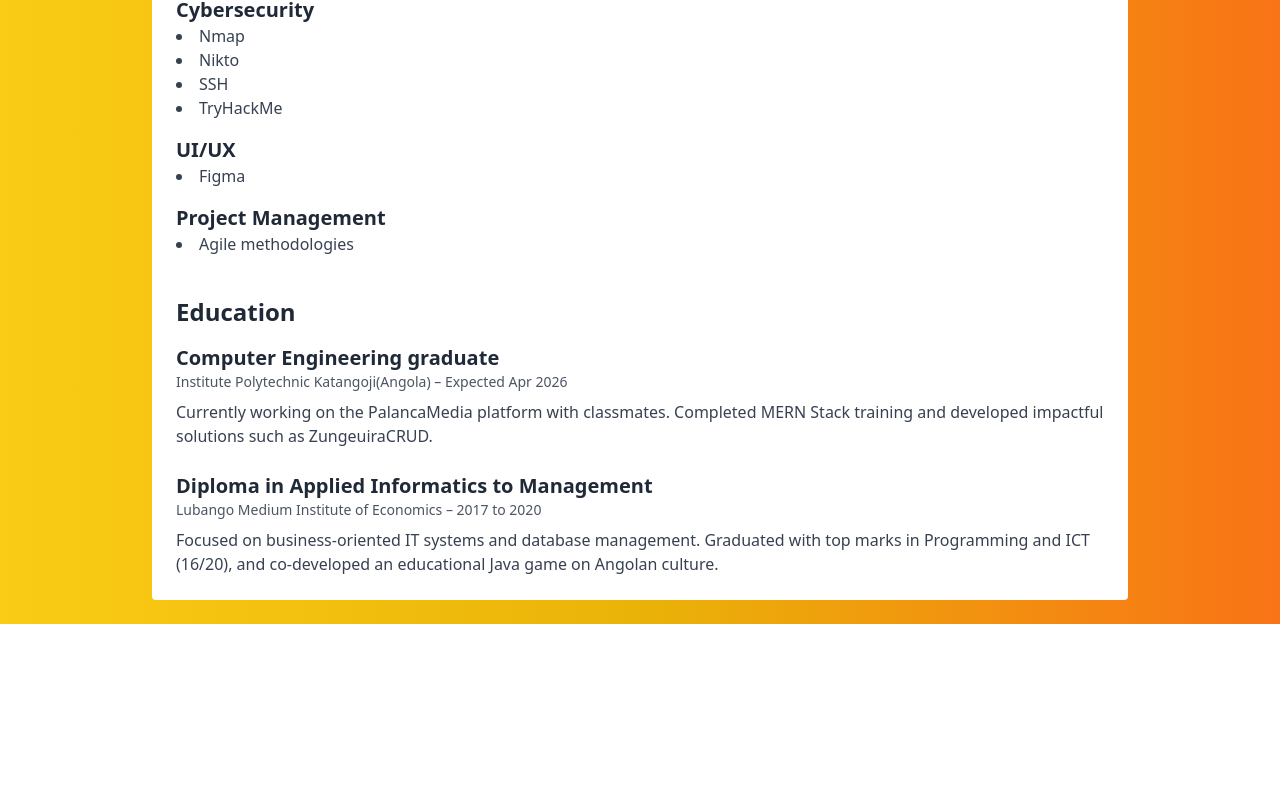
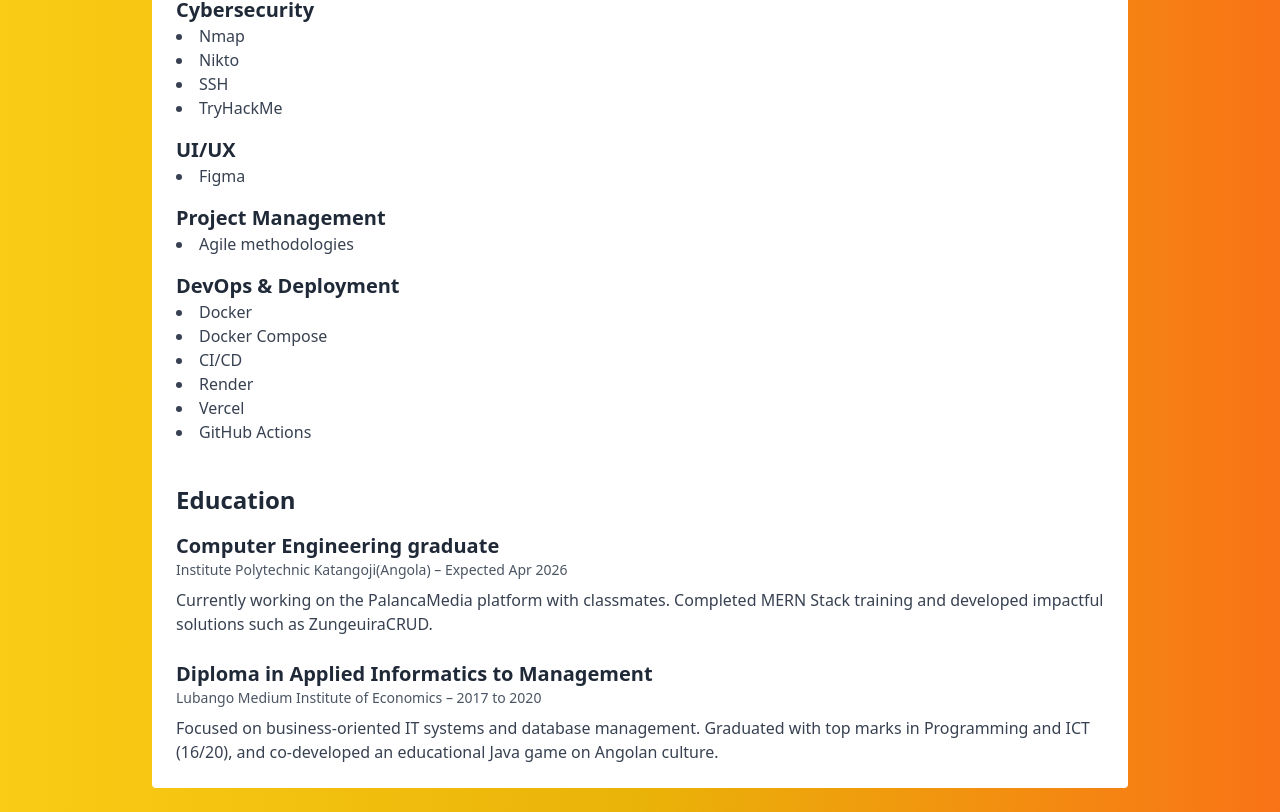
Before and after one commit to TheRealCocky/meu-portfolio-react, a React (Vite) app: page /about in a window 1280 px wide. Shown: the part 884-1696 px from the top of the page. Before the commit the page ends 1508 px from the top, so only its background shows below. Built offline with nearby package versions, Linux system fonts and the light colour scheme.

Commit message:
adding docker into my skils

```diff
--- a/src/components/About.jsx
+++ b/src/components/About.jsx
@@ -7,7 +7,9 @@
         "Databases": ["MongoDB", "PostgreSQL", "Advanced Administration"],
         "Cybersecurity": ["Nmap", "Nikto", "SSH", "TryHackMe"],
         "UI/UX": ["Figma"],
-        "Project Management": ["Agile methodologies"]
+        "Project Management": ["Agile methodologies"],
+        "DevOps & Deployment": ["Docker", "Docker Compose", "CI/CD", "Render", "Vercel", "GitHub Actions"]
+
     };
 
     return (
```
